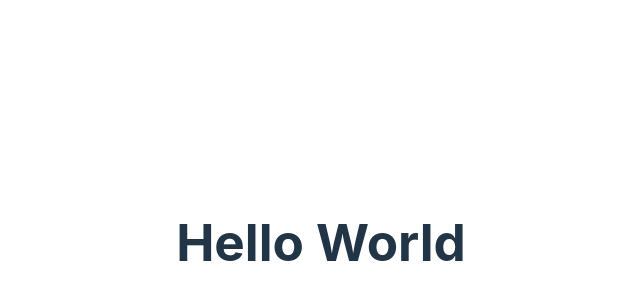
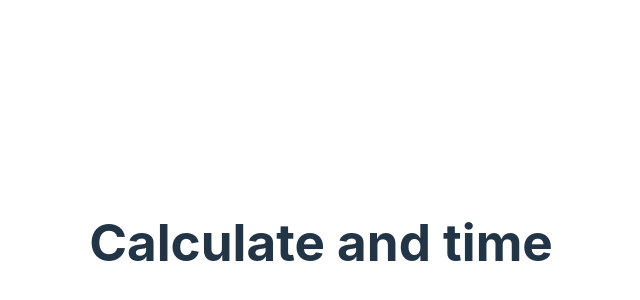
Before and after one commit to Jafsoon/reactMiniProject, a React (Vite) app in the folder project/: page / in a window 1280 px wide. Shown: the part 158-458 px from the top of the page, without its empty margins (319-959 px from the left). Built offline with nearby package versions, Linux system fonts and the light colour scheme.

Commit message:
Readme data Updated

```diff
--- a/project/src/App.jsx
+++ b/project/src/App.jsx
@@ -1,12 +1,14 @@
 
 import './App.css'
+import WelcomeNote from './components/WelcomeNote'
 
 function App() {
 
 
   return (
     <>
-      <h1>Hello World</h1>
+
+      <WelcomeNote />
     </>
   )
 }
--- /dev/null
+++ b/project/src/components/WelcomeNote.jsx
@@ -0,0 +1,10 @@
+
+
+const WelcomeNote = () => {
+
+  return (
+    <h1>Calculate and time</h1>
+  )
+}
+
+export default WelcomeNote
```
Also changed, not shown: project/src/components/Calculator.jsx (added), project/src/components/Time.jsx (added), 1 other file (tests, documents, lock files or other folders).
